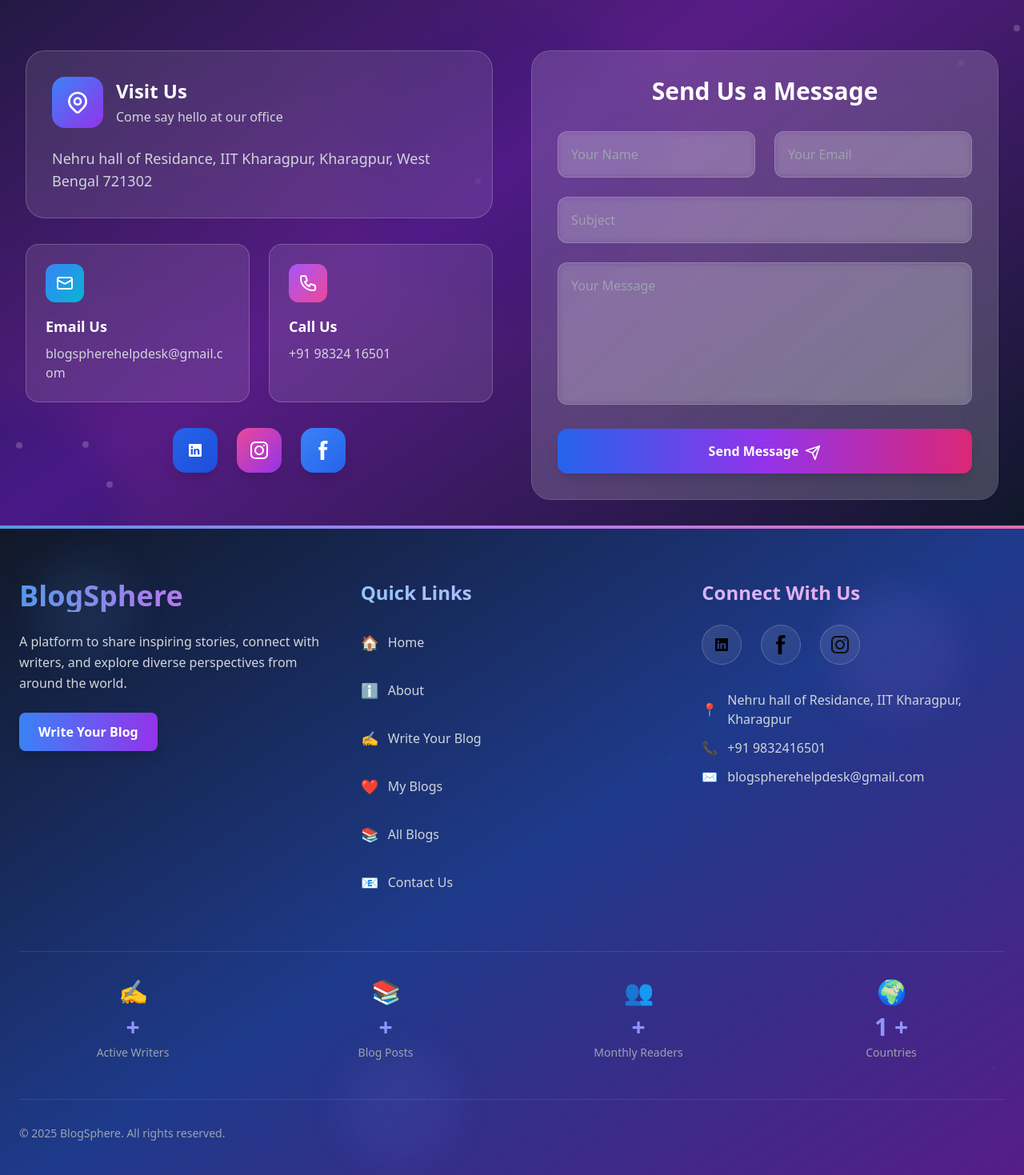
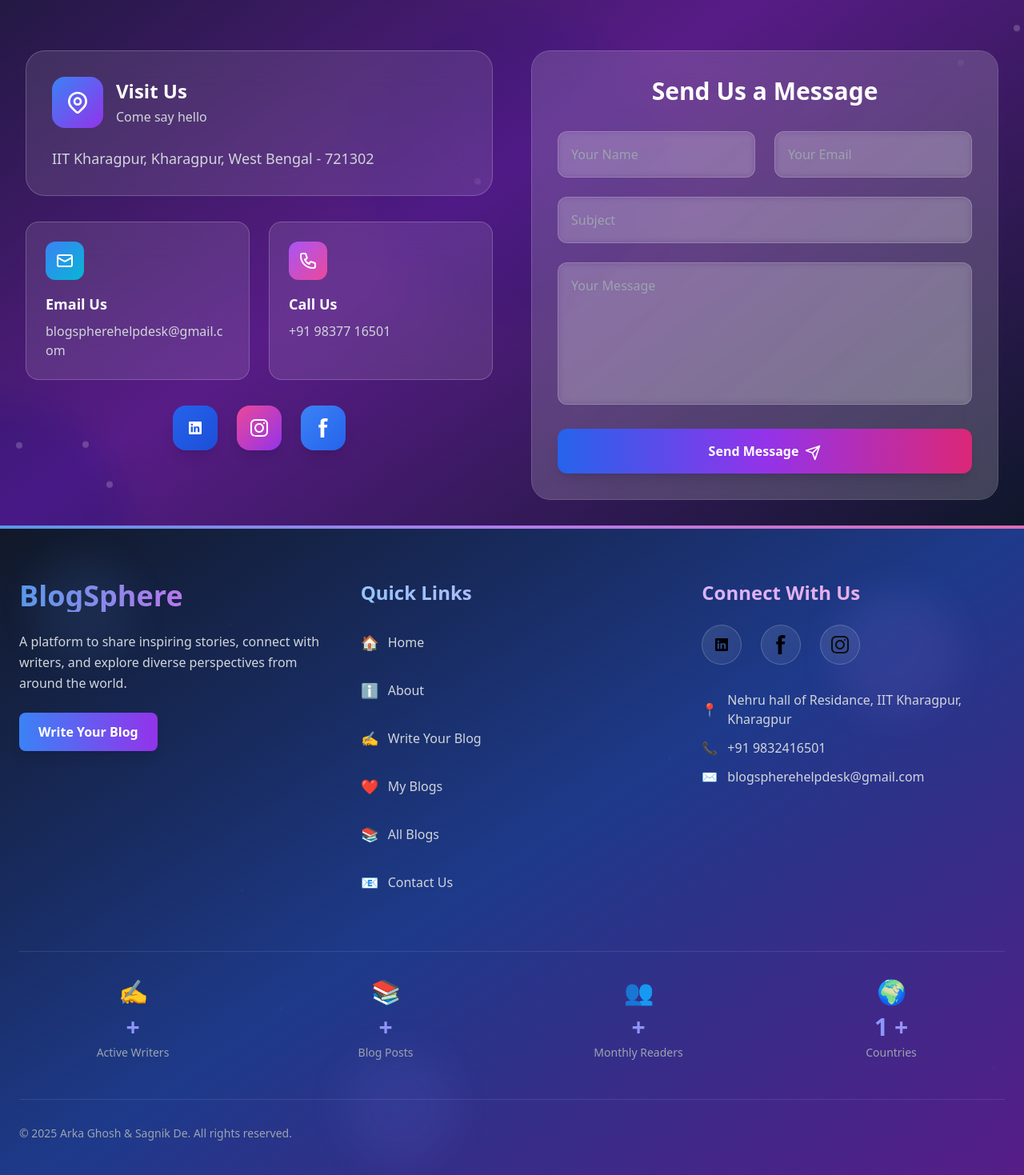
Before and after one commit to HariomArka/BlogFrontend, a React (Create React App) app: page /contact in a window 1280 px wide. Shown: the part 321-1790 px from the top of the page at 80% size. Built offline with nearby package versions, Linux system fonts and the light colour scheme.

Commit message:
All done

```diff
--- a/src/components/Footer.js
+++ b/src/components/Footer.js
@@ -158,7 +158,7 @@
           <div className="mt-12 pt-8 border-t border-white/10">
             <div className="flex flex-col md:flex-row justify-between items-center">
               <div className="text-gray-400 text-sm mb-4 md:mb-0">
-                <p>&copy; {new Date().getFullYear()} BlogSphere. All rights reserved.</p>
+                <p>&copy; {new Date().getFullYear()} Arka Ghosh & Sagnik De. All rights reserved.</p>
               </div>
 
             </div>
--- a/src/pages/Contact.js
+++ b/src/pages/Contact.js
@@ -182,10 +182,10 @@
                     </div>
                     <div>
                       <h3 className="text-2xl font-bold text-white mb-1">Visit Us</h3>
-                      <p className="text-gray-300">Come say hello at our office</p>
+                      <p className="text-gray-300">Come say hello</p>
                     </div>
                   </div>
-                  <p className="text-gray-300 text-lg">Nehru hall of Residance, IIT Kharagpur, Kharagpur, West Bengal 721302</p>
+                  <p className="text-gray-300 text-lg">IIT Kharagpur, Kharagpur, West Bengal - 721302</p>
                 </div>
               </motion.div>
 
@@ -221,7 +221,7 @@
                       </svg>
                     </div>
                     <h4 className="text-lg font-semibold text-white mb-2">Call Us</h4>
-                    <p className="text-gray-300">+91 98324 16501</p>
+                    <p className="text-gray-300">+91 98377 16501</p>
                   </div>
                 </motion.div>
               </div>
--- a/src/pages/WriteBlog.js
+++ b/src/pages/WriteBlog.js
@@ -51,7 +51,7 @@
     if (!formData.image.trim()) {
       newErrors.image = 'Image URL is required';
       isValid = false;
-    } else if (!/^https?:\/\/.+\$/i.test(formData.image)) {
+    } else if (!/^https?:\/\/.+$/i.test(formData.image)) {
       newErrors.image = 'Please provide a valid image URL';
       isValid = false;
     }
```
